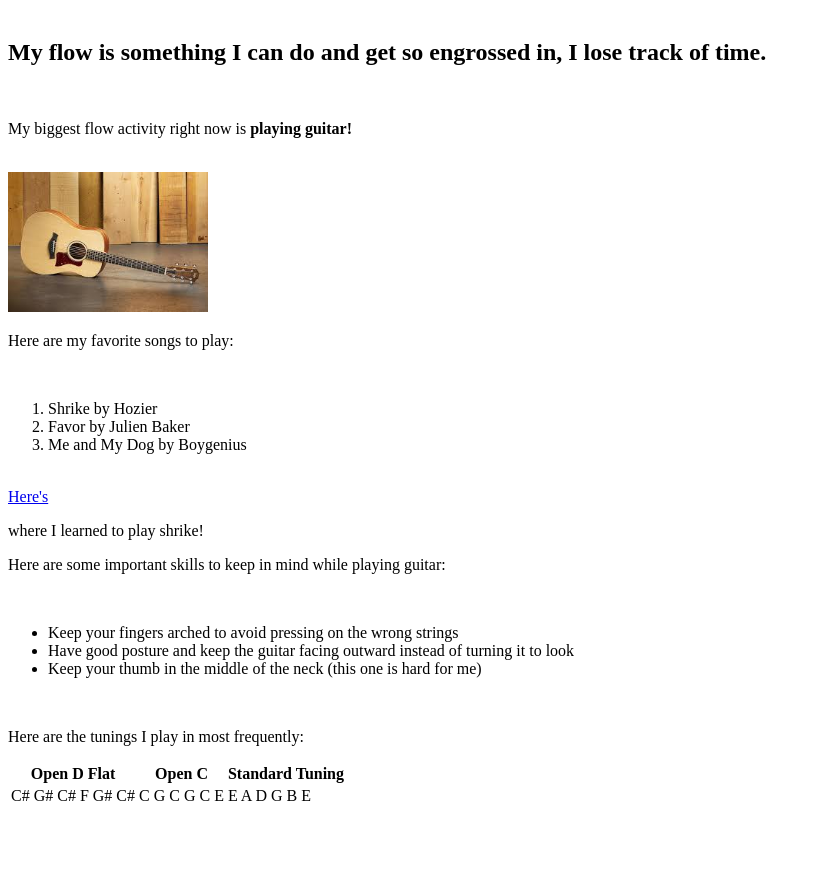
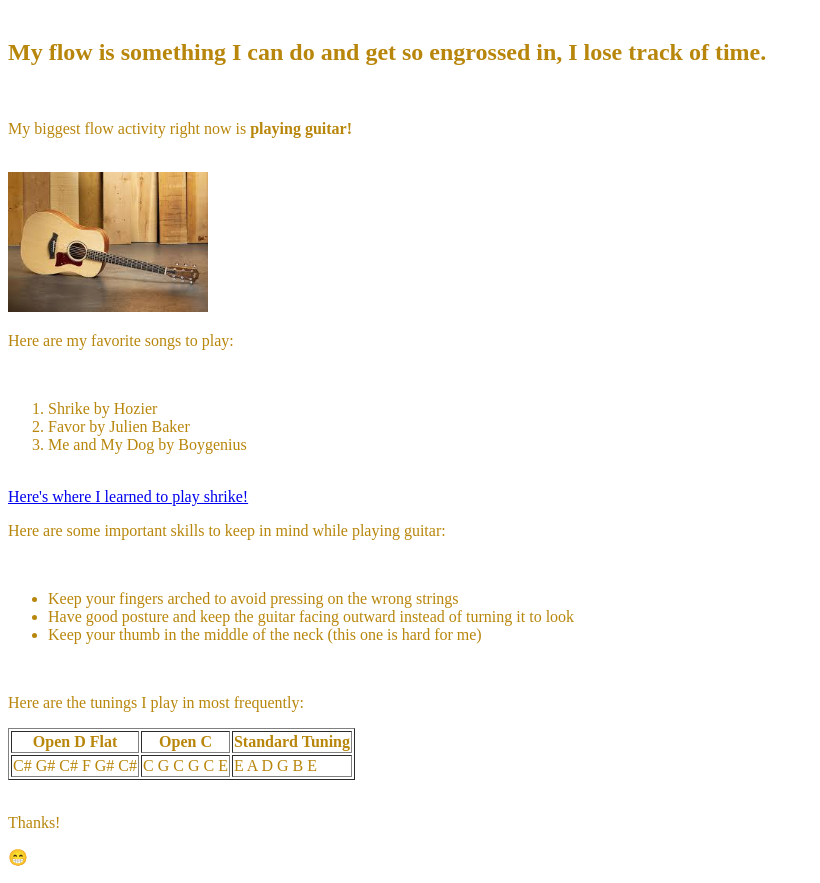
Before and after one commit to sadiehv/sadiehv.github.io, a plain HTML site: page my-flow/index.html in a window 1280 px wide. Shown: the part 79-962 px from the top of the page, without its empty margins (0-820 px from the left). Before the commit the page ends 895 px from the top, so only its background shows below. Drawn offline with Linux system fonts and the light colour scheme.

Commit message:
added emoji, final draft

```diff
--- a/my-flow/index.html
+++ b/my-flow/index.html
@@ -8,8 +8,9 @@
     <title>My Flow</title>
 </head>
 
-<body>
+<body style="color:darkgoldenrod;">
     <h1>Hi! In this website I will talk about my flow. :)</h1>
+
     <br>
     <h2>My flow is something I can do and get so engrossed in, I lose track of time.</h2>
     <br>
@@ -24,8 +25,8 @@
         <li>Me and My Dog by Boygenius</li>
     </ol>
     <br>
-    <a href="https://www.youtube.com/watch?v=g4vIG85b1ZY&t=1566s" target="_blank">Here's</a>
-    <p> where I learned to play shrike!</p>
+    <a href="https://www.youtube.com/watch?v=g4vIG85b1ZY&t=1566s" target="_blank">Here's where I learned to play shrike!</a>
+
     <p>Here are some important skills to keep in mind while playing guitar:</p>
     <br>
     <ul>
@@ -36,19 +37,21 @@
     </ul>
     <br>
     <p>Here are the tunings I play in most frequently:</p>
-    <table>
+    <table border="1|0">
         <tr>
             <th>Open D Flat</th>
             <th>Open C</th>
             <th>Standard Tuning</th>
         </tr>
         <tr>
-            <td>C# G# C# F G# C#</td>
-            <td>C G C G C E</td>
+            <td>C# G# C# F G# C# </td>
+            <td>C G C G C E </td>
             <td>E A D G B E</td>
         </tr>
-
     </table>
+    <br>
+    <p>Thanks!</p>
+    <p>&#128513;</p>
 </body>
 
 </html>
```
